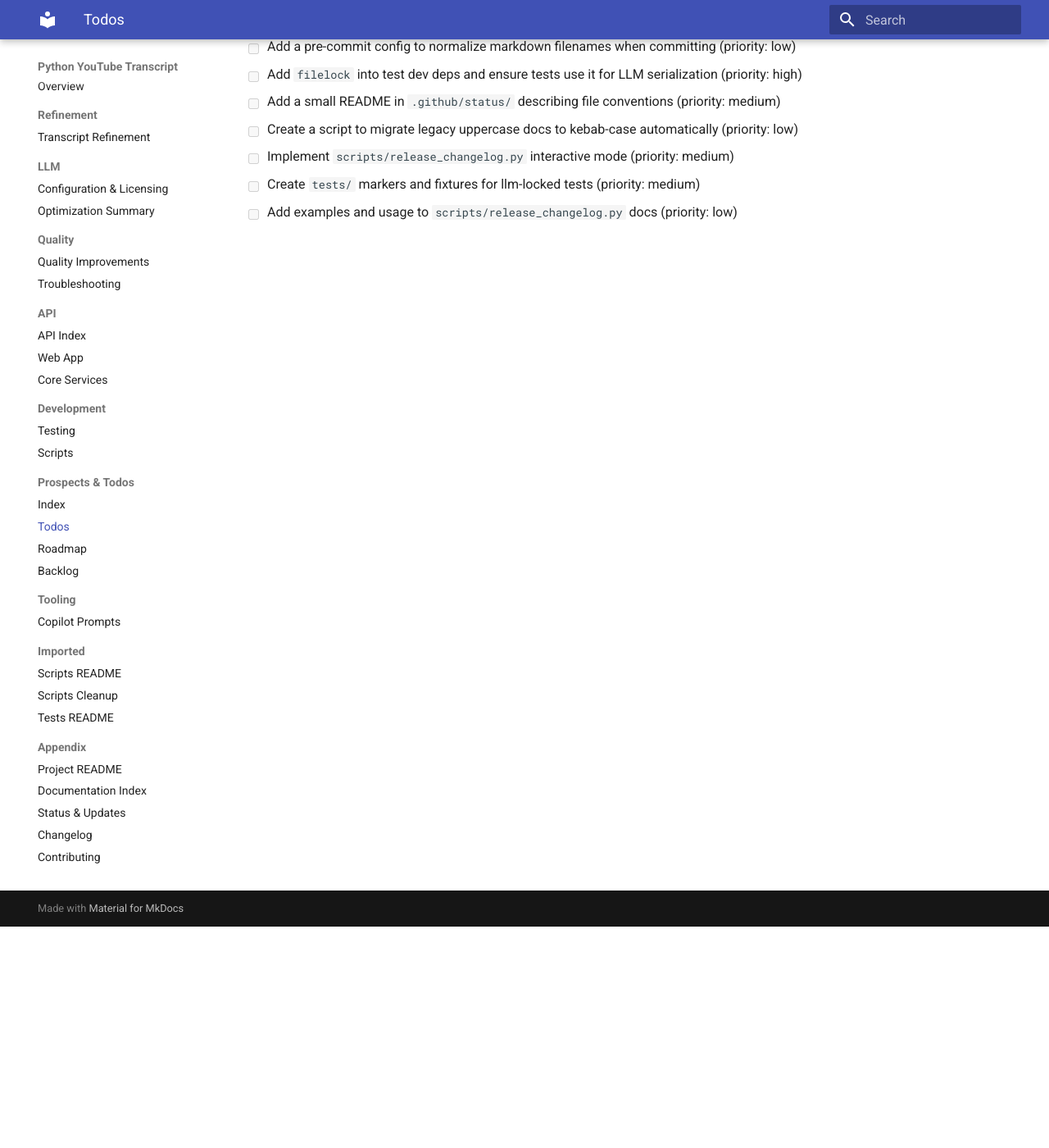
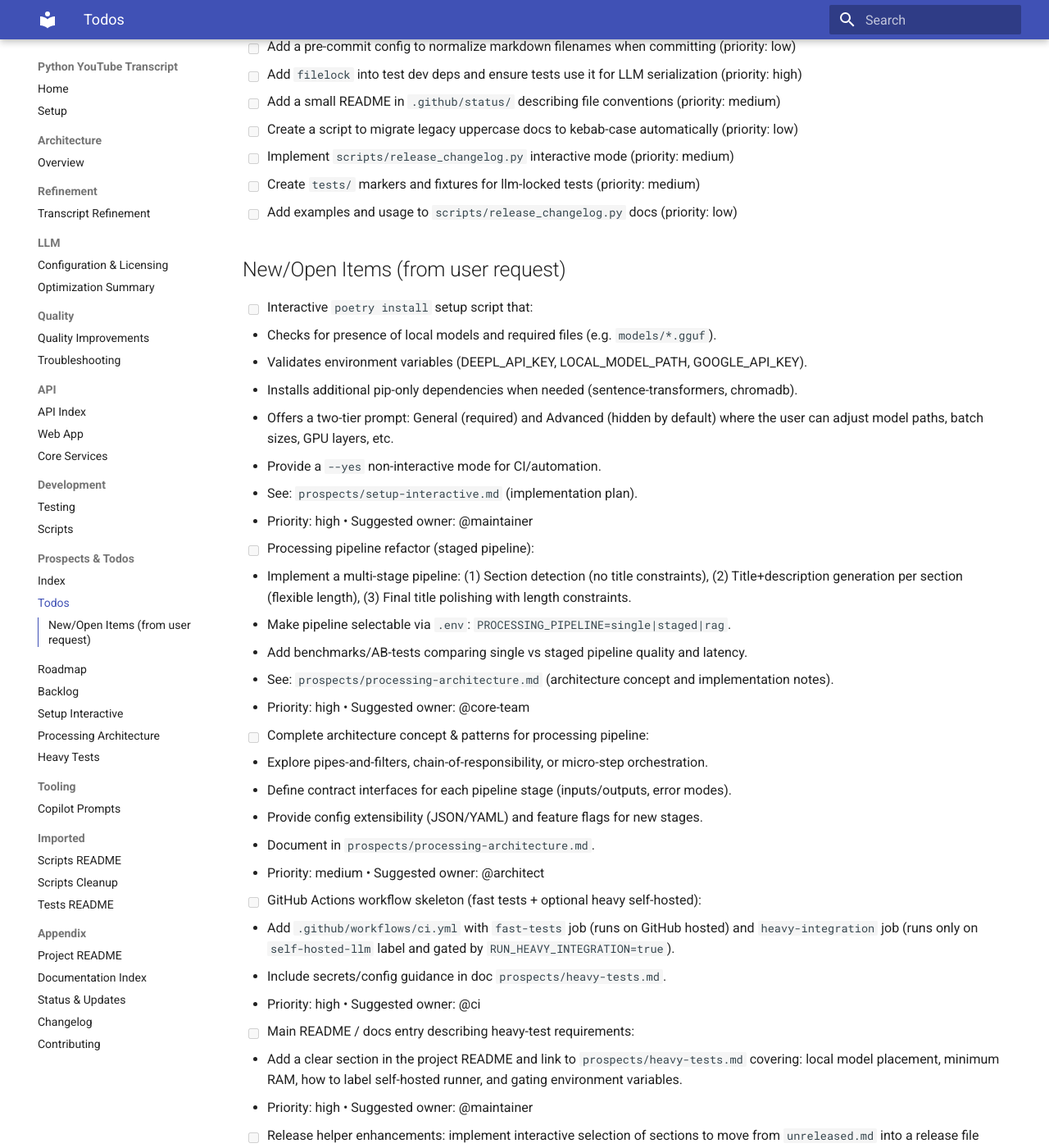
Before and after one commit to foersben/python-youtube-section-generator, an MkDocs documentation site: the page built from docs/prospects/todos.md, in a window 1280 px wide and 1400 px high, scrolled down 270 px. Shown: the whole window at 82% size. Built offline with MkDocs 1.6.1 and Material for MkDocs 9.7.7, drawn with Linux system fonts in a browser that asks for light colours; some of the changed text lies outside the part shown.

Commit message:
docs(prospects): add setup-interactive, processing architecture, heavy-tests; expand todos; update nav

```diff
--- a/docs/prospects/todos.md
+++ b/docs/prospects/todos.md
@@ -12,3 +12,43 @@
 - [ ] Implement `scripts/release_changelog.py` interactive mode (priority: medium)
 - [ ] Create `tests/` markers and fixtures for llm-locked tests (priority: medium)
 - [ ] Add examples and usage to `scripts/release_changelog.py` docs (priority: low)
+
+## New/Open Items (from user request)
+
+- [ ] Interactive `poetry install` setup script that:
+  - Checks for presence of local models and required files (e.g. `models/*.gguf`).
+  - Validates environment variables (DEEPL_API_KEY, LOCAL_MODEL_PATH, GOOGLE_API_KEY).
+  - Installs additional pip-only dependencies when needed (sentence-transformers, chromadb).
+  - Offers a two-tier prompt: General (required) and Advanced (hidden by default) where the user can adjust model paths, batch sizes, GPU layers, etc.
+  - Provide a `--yes` non-interactive mode for CI/automation.
+  - See: `prospects/setup-interactive.md` (implementation plan).
+  - Priority: high  • Suggested owner: @maintainer
+
+- [ ] Processing pipeline refactor (staged pipeline):
+  - Implement a multi-stage pipeline: (1) Section detection (no title constraints), (2) Title+description generation per section (flexible length), (3) Final title polishing with length constraints.
+  - Make pipeline selectable via `.env`: `PROCESSING_PIPELINE=single|staged|rag`.
+  - Add benchmarks/AB-tests comparing single vs staged pipeline quality and latency.
+  - See: `prospects/processing-architecture.md` (architecture concept and implementation notes).
+  - Priority: high  • Suggested owner: @core-team
+
+- [ ] Complete architecture concept & patterns for processing pipeline:
+  - Explore pipes-and-filters, chain-of-responsibility, or micro-step orchestration.
+  - Define contract interfaces for each pipeline stage (inputs/outputs, error modes).
+  - Provide config extensibility (JSON/YAML) and feature flags for new stages.
+  - Document in `prospects/processing-architecture.md`.
+  - Priority: medium • Suggested owner: @architect
+
+- [ ] GitHub Actions workflow skeleton (fast tests + optional heavy self-hosted):
+  - Add `.github/workflows/ci.yml` with `fast-tests` job (runs on GitHub hosted) and `heavy-integration` job (runs only on `self-hosted-llm` label and gated by `RUN_HEAVY_INTEGRATION=true`).
+  - Include secrets/config guidance in doc `prospects/heavy-tests.md`.
+  - Priority: high • Suggested owner: @ci
+
+- [ ] Main README / docs entry describing heavy-test requirements:
+  - Add a clear section in the project README and link to `prospects/heavy-tests.md` covering: local model placement, minimum RAM, how to label self-hosted runner, and gating environment variables.
+  - Priority: high • Suggested owner: @maintainer
+
+- [ ] Release helper enhancements: implement interactive selection of sections to move from `unreleased.md` into a release file (enhance `scripts/release_changelog.py`).
+  - Priority: medium • Suggested owner: @maintainer
+
+- [ ] Add labels and maintainers in `prospects/todos.md` and add a small script to convert todo entries into GitHub issues with labels (optional automation).
+  - Priority: medium • Suggested owner: @maintainer
--- a/mkdocs.yml
+++ b/mkdocs.yml
@@ -34,6 +34,9 @@
     - Todos: prospects/todos.md
     - Roadmap: prospects/roadmap.md
     - Backlog: prospects/backlog.md
+    - Setup Interactive: prospects/setup-interactive.md
+    - Processing Architecture: prospects/processing-architecture.md
+    - Heavy Tests: prospects/heavy-tests.md
   - Tooling:
     - Copilot Prompts: copilot.md
   - Imported:
```
Also changed, not shown: docs/prospects/heavy-tests.md (added, +30 -0 lines), docs/prospects/processing-architecture.md (added, +52 -0 lines), docs/prospects/setup-interactive.md (added, +35 -0 lines).
